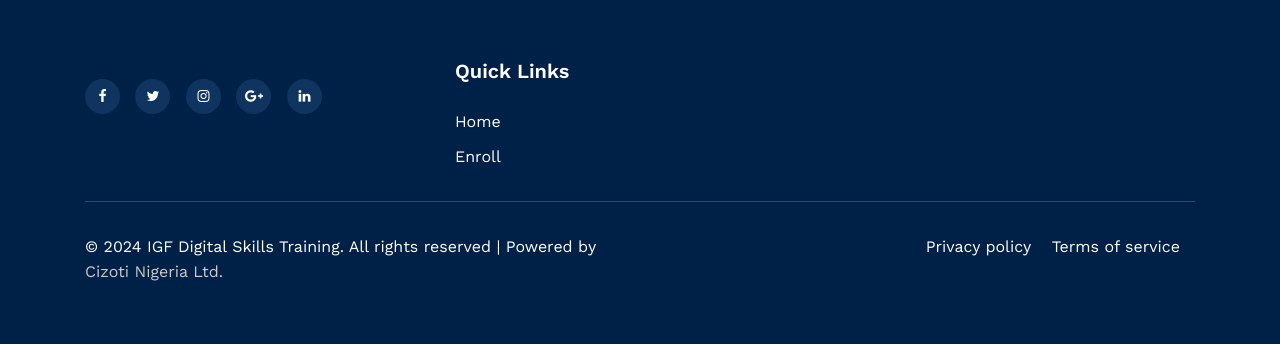
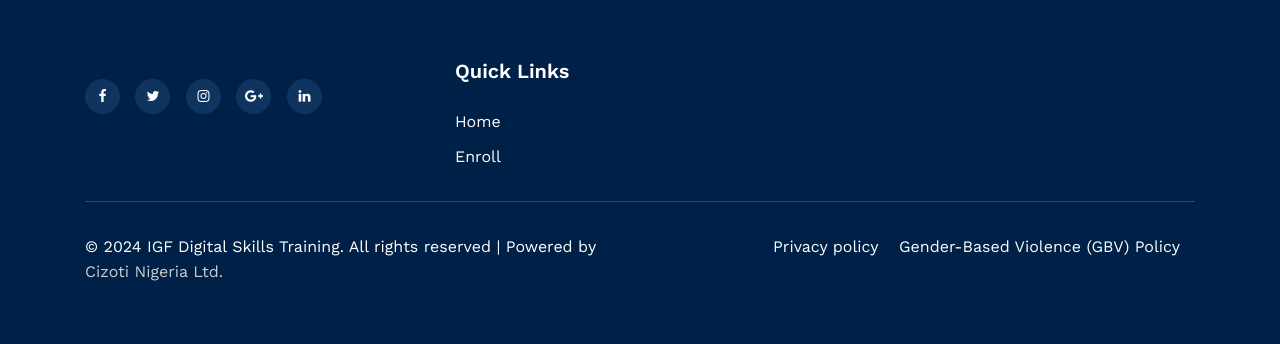
Before and after one commit to barth007/enrollmentfrom, a Django app: page /enroll/ in a window 1280 px wide. Shown: the part 1429-1773 px from the top of the page. Run offline with Django 5.2, Linux system fonts and the light colour scheme; data that the repository does not hold is empty; some libraries are stand-ins or nearby versions.

Commit message:
gbv link

```diff
--- a/templates/base.html
+++ b/templates/base.html
@@ -127,7 +127,7 @@
                 <p class="copy-footer-29">© 2024 IGF Digital Skills Training. All rights reserved | Powered by <a href="#">Cizoti Nigeria Ltd.</a></p>
                  <ul class="list-btm-29">
                         <li><a href="/policies#privacy">Privacy policy</a></li>
-                        <li><a href="/policies#GBV">Terms of service</a></li>
+                        <li><a href="/policies#GBV">Gender-Based Violence (GBV) Policy</a></li>
                       </ul>
             </div>
         </div>
```
